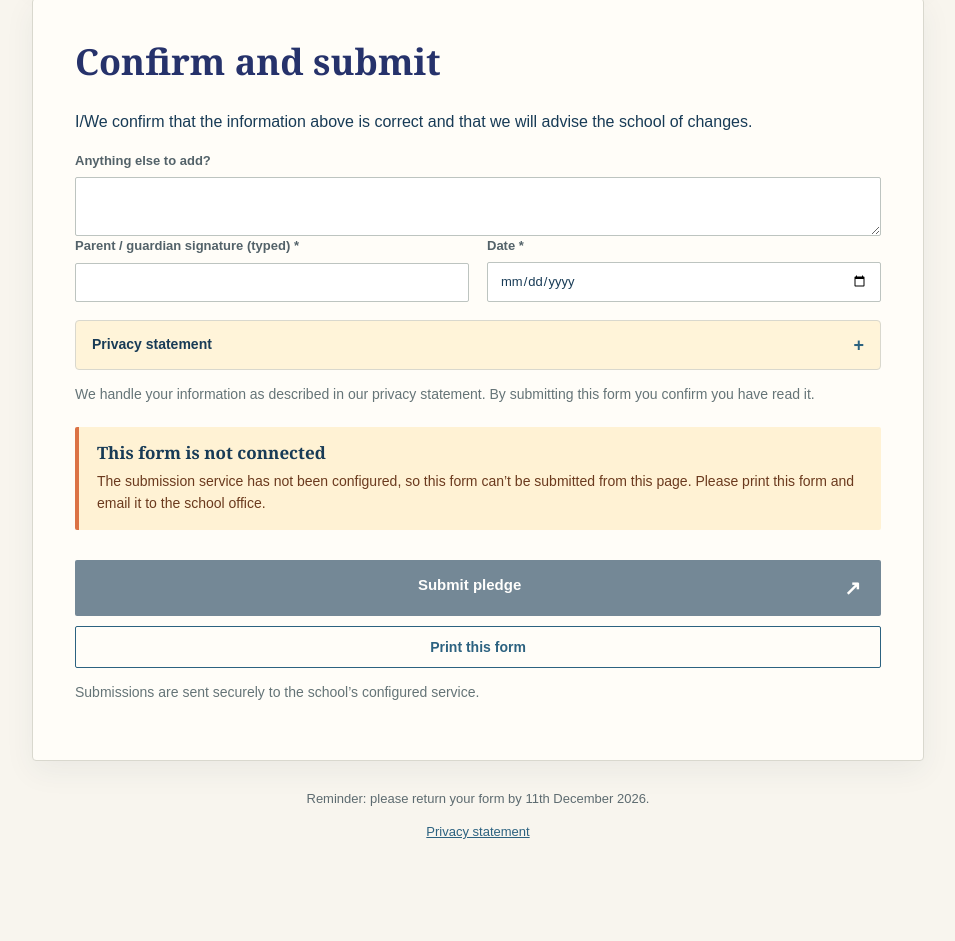
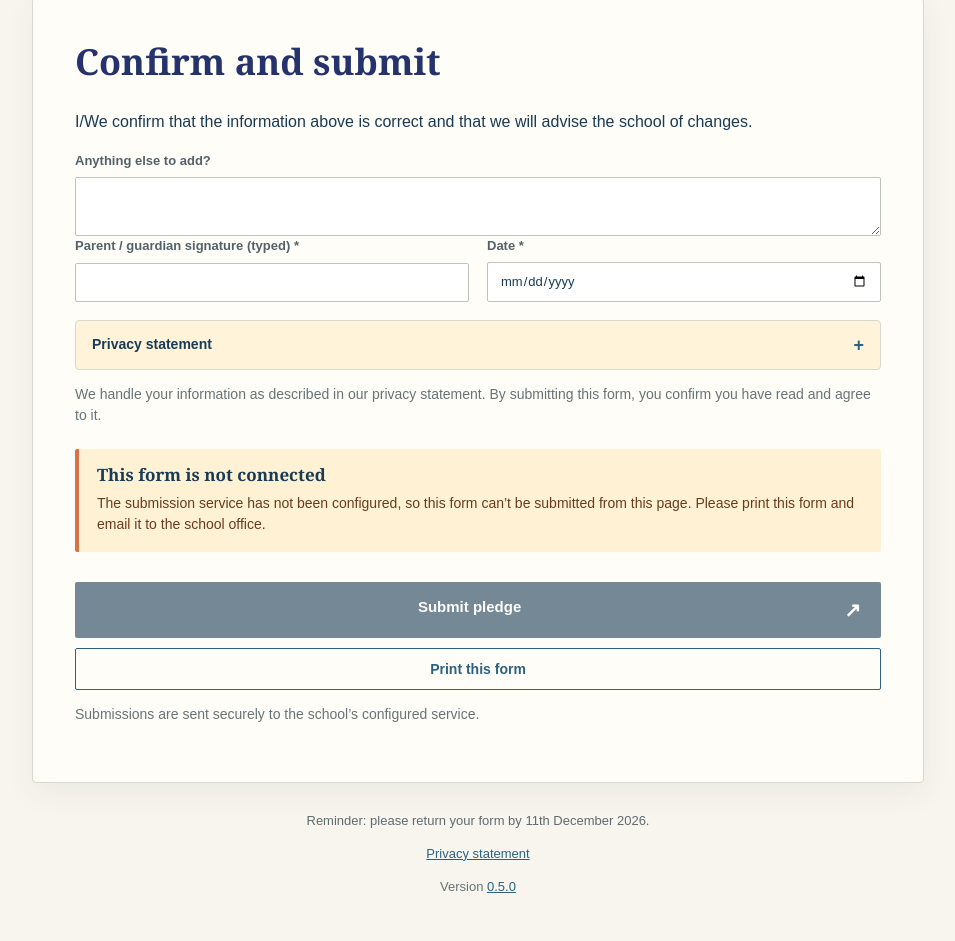
Before and after one commit to 1jamesthompson1/pledge-form, a website built with Vite: page index.html in a window 1280 px wide. Shown: the part 6921-7862 px from the top of the page, without its empty margins (162-1117 px from the left). Before the commit the page ends 7828 px from the top, so only its background shows below. Built offline with nearby package versions, Linux system fonts and the light colour scheme.

Commit message:
fix: tweaking of wording changes
Updating privacy statement, EOTC kindy stuff and pledge recommended values

```diff
--- a/src/example-data.json
+++ b/src/example-data.json
@@ -45,15 +45,15 @@
     "photos-0": "on",
     "photos-1": "on",
     "photos-2": "on",
-    "school1Amount": "4100",
-    "school2Amount": "3280",
-    "kindergarten1Amount": "2460",
+    "school1Amount": "4250",
+    "school2Amount": "3400",
+    "kindergarten1Amount": "2550",
     "supplementaryDonation": "",
-    "school1Disbursement": "400",
-    "school2Disbursement": "400",
-    "kindergarten1Disbursement": "400",
-    "disbursement": "1200",
-    "totalPledge": "11040",
+    "school1Disbursement": "410",
+    "school2Disbursement": "410",
+    "kindergarten1Disbursement": "410",
+    "disbursement": "1230",
+    "totalPledge": "11430",
     "paymentPlan": "Monthly",
     "pledgeComments": "",
     "emergencyContact1Name": "Emergency One",
--- a/src/form-definition.js
+++ b/src/form-definition.js
@@ -106,19 +106,19 @@ export const eotcStatementsKindergarten = [
   '{pronoun} give permission to visit the listed locations as part of our regular excursions.',
   '{pronoun} understand that there are risks associated with involvement in the kindergarten EOTC events and that while {pronounLower} minimize the risks, they cannot all be eliminated.',
   '{pronoun} understand that kindergarten identifies any foreseeable risks or hazards and implements correct management procedures to eliminate or minimise those risks.',
-  '{pronoun} acknowledge that to gain a better understanding of the risks involved {pronounLower} have read the available RAMS for each of the destinations (In the office, Noticeboards onsite).',
+  '{pronoun} acknowledge that to gain a better understanding of the risks involved {pronounLower} have read the available RAMS for each of the destinations (available on the website, in the office, and on noticeboards onsite).',
   '{pronoun} confirm {pronounLower} understand the Ratio: Kaiako/ Ākonga 2:16',
   '{pronoun} confirm {pronounLower} understand the method of Transport: Walking',
   'Planned Route: Please see the individual routes for each walk on the RAMs',
 ];
 
 export const eotcWalksKindergarten = [
-  'Raumati Beach',
+  'Raumati South Beach',
   'Queen Elizabeth Farm',
-  'Dunes / Blackberry patch',
+  'Big Dipper',
   'Leinster Ave Park',
-  'Te Rā School site',
-  'Tennis Court Rd Park',
+  'Te Rā School Site',
+  'Tennis Court Road Park',
 ];
 
 export const eotcLegends = {
@@ -210,13 +210,13 @@ eotcIntro: 'This Education Outside The Classroom (EOTC) form is to cover low ris
   custodyLivingArrangements: 'What is the regular rhythm for where your children will be living?',
   custodyLegalRestrictions: 'Is there any person who does not have the legal right of access to your children? If so please provide a copy of the court order to the school office.',
   custodyFinancialArrangements: 'What are the financial arrangements for the pledge, disbursements, camps and other costs (i.e. 50/50, etc.)?',
-  custodyFinancialTooltip: 'Camps and other costs throughout the year will be automatically split in Kindo based on whatever agreement you have both agreed to and told us about.',
+  custodyFinancialTooltip: 'If the other parent/caregiver states something different to you in their pledge, the school will contact you to clarify. When agreed this split will be set up automatically.',
   custodyExplanation: 'Further details about the custodial arrangement',
   custodyAddAnother: 'Add another custodial arrangement',
   custodyRemove: 'Remove arrangement',
   privacyStatementTitle: 'Privacy statement',
   photosWithdrawNote: 'You can change or withdraw your photo consent at any time by contacting the school office.',
-  privacyNotice: 'We handle your information as described in our privacy statement. By submitting this form you confirm you have read it.',
+  privacyNotice: 'We handle your information as described in our privacy statement. By submitting this form, you confirm you have read and agree to it.',
   anythingElse: 'Anything else to add?',
   confirmStatement: '{pronoun} confirm that the information above is correct and that {pronounLower} will advise the school of changes.',
   signature: 'Parent / guardian signature (typed)',
--- a/src/main.js
+++ b/src/main.js
@@ -17,7 +17,13 @@ const contactEmail = window.PLEDGE_CONFIG?.contactEmail;
 const trustAdministrator = trustAdministratorPhrase(contactEmail);
 const submitUrl = window.PLEDGE_CONFIG?.submitUrl;
 const formVersion = typeof __FORM_VERSION__ === 'string' ? __FORM_VERSION__ : '';
+const RELEASE_URL = 'https://github.com/1jamesthompson1/pledge-form/releases';
 const EMAIL_PATTERN = /^[^\s@]+@[^\s@]+\.[^\s@]+$/;
+const POLICIES_URL = 'https://www.tera.school.nz/policies';
+const EOTC_CONSENT_LINKS = {
+  3: { 'available RAMS': POLICIES_URL },
+  6: { RAMs: POLICIES_URL },
+};
 const HTML_ESCAPES = { '&': '&amp;', '<': '&lt;', '>': '&gt;', '"': '&quot;', "'": '&#39;' };
 const escapeHtml = (value) => String(value ?? '').replace(/[&<>"']/g, (ch) => HTML_ESCAPES[ch]);
 const FORM_LOAD_TIME = Date.now();
@@ -462,12 +468,12 @@ function render() {
 
         <section class="card">${sectionHead('02')}
           <p class="muted" data-template="${encodeURIComponent(labels.commitmentIntro)}">${t(labels.commitmentIntro)}</p>
-          ${checklist('commitment', true)}
+          ${checklist('commitment')}
         </section>
 
         <section class="card">${sectionHead('03')}
           <p class="muted" data-template="${encodeURIComponent(labels.conductIntro)}">${t(labels.conductIntro)}</p>
-          ${checklist('conduct', true, { 'the school website': 'https://www.tera.school.nz/policies' })}
+          ${checklist('conduct', false, { 'the school website': POLICIES_URL })}
         </section>
 
         <section class="card">${sectionHead('04')}
@@ -501,7 +507,11 @@ function render() {
             <p class="fine-print eotc-note" data-template="${encodeURIComponent(labels.eotcWalksIntroKindergarten)}">${t(labels.eotcWalksIntroKindergarten)}</p>
             <ul class="eotc-walks-list">${eotcWalksKindergarten.map((item) => `<li data-template="${encodeURIComponent(item)}">${t(item)}</li>`).join('')}</ul>
             <p class="fine-print eotc-note" data-template="${encodeURIComponent(labels.eotcKindergartenBlurb)}">${t(labels.eotcKindergartenBlurb)}</p>
-            <ul class="eotc-consent-list">${eotcStatementsKindergarten.map((text) => `<li data-template="${encodeURIComponent(text)}">${t(text)}</li>`).join('')}</ul>
+            <ul class="eotc-consent-list">${eotcStatementsKindergarten.map((text, index) => {
+              const links = EOTC_CONSENT_LINKS[index] || {};
+              const linksAttr = Object.keys(links).length ? ` data-links="${encodeURIComponent(JSON.stringify(links))}"` : '';
+              return `<li${linksAttr} data-template="${encodeURIComponent(text)}">${applyLinks(t(text), links)}</li>`;
+            }).join('')}</ul>
             <label class="check"><input type="checkbox" name="eotcKindergartenConsent" /> <span data-template="${encodeURIComponent(labels.eotcKindergartenConsent)}">${t(labels.eotcKindergartenConsent)}</span></label>
           </fieldset>
           <p class="fine-print eotc-note" data-template="${encodeURIComponent(labels.eotcEndNote)}">${t(labels.eotcEndNote)}</p>
@@ -562,7 +572,7 @@ function render() {
           <p class="fine-print">Submissions are sent securely to the school’s configured service.</p>
         </section>
       </form>
-      <footer>${pledgeRules.returnBy && !validStartDate ? `<p class="return-by reminder">${t(labels.returnByBottom, { date: formatLongDateOrdinal(pledgeRules.returnBy) })}</p>` : ''}${contactEmail ? `Questions?&nbsp;&nbsp;&nbsp;Contact <a href="mailto:${contactEmail}">${contactEmail}</a>` : ''}<p><a href="#privacy-statement">Privacy statement</a></p></footer>
+      <footer>${pledgeRules.returnBy && !validStartDate ? `<p class="return-by reminder">${t(labels.returnByBottom, { date: formatLongDateOrdinal(pledgeRules.returnBy) })}</p>` : ''}${contactEmail ? `Questions?&nbsp;&nbsp;&nbsp;Contact <a href="mailto:${contactEmail}">${contactEmail}</a>` : ''}<p><a href="#privacy-statement">Privacy statement</a></p>${formVersion ? `<p class="form-version">Version <a href="${RELEASE_URL}/tag/v${formVersion}" target="_blank" rel="noopener">${formVersion}</a></p>` : ''}</footer>
     </div>`;
 }
 
--- a/src/pledge-config.js
+++ b/src/pledge-config.js
@@ -4,7 +4,7 @@
 export const money = (amount) => `$${Number(amount || 0).toLocaleString('en-NZ', { minimumFractionDigits: 2, maximumFractionDigits: 2 })}`;
 
 // Editable base price and discount schedule. Recommended amounts are calculated from these.
-const baseAmount = 4100;
+const baseAmount = 4250;
 const schoolDiscountSchedule = [0, 0.20, 0.40, 1, 1]; // fraction off full price for child 1..5
 const kindergartenDaysPerWeek = 5;
 
@@ -66,5 +66,5 @@ export const pledgeRules = {
     note: `The recommended amount is ${money(kindergartenDailyRate / schoolYearWeeks)} per day based on the full ${money(baseAmount)} amount. There are no multi-child discounts for kindergarten.`,
     recommendedByDays: kindergartenRecommendedByDays,
   },
-  disbursementPerChild: 400,
+  disbursementPerChild: 410,
 };
--- a/src/privacy-statement.html
+++ b/src/privacy-statement.html
@@ -1,4 +1,4 @@
-<p>We at {schoolName} collect personal information from you and use it to process this pledge, to enrol and care for your children, and to meet our legal duties. This statement explains what we collect, why, who we share it with, and your rights. Last updated: {year}.</p>
+<p>{schoolName} collect personal information from you and use it to process this pledge, to enrol and care for your children, and to meet our legal duties. This statement explains what we collect, why, who we share it with, and your rights. Last updated: {year}.</p>
 
 <p><strong>What we collect.</strong> Parent and guardian names, the other parent or guardian's name, email address, children's names, class or age and days of attendance, emergency contacts, medical and health information, custodial and financial arrangements, your consent choices for EOTC, health, conduct and photos, the amounts you pledge, and your signature and date.</p>
 
@@ -8,7 +8,7 @@
 
 <p><strong>Storage and overseas processing.</strong> Information is stored securely and access is restricted. Some of our providers store or process data outside New Zealand (for example, Microsoft Azure data centres in Australia). We use contracts and security controls to require them to protect your information.</p>
 
-<p><strong>Voluntary or required.</strong> Giving us this information is voluntary, but if you do not provide it we may not be able to process your pledge, record your consents, or keep your child safe and properly cared for.</p>
+<p><strong>Voluntary or required.</strong> Giving us this information is voluntary, but if you do not provide it, we may not be able to process your pledge, record your consents, or keep your child safe and properly cared for.</p>
 
 <p><strong>Access and correction.</strong> You can ask to see the personal information we hold about you and ask us to correct it. For privacy questions, contact {trustAdminContact}.</p>
 
```
